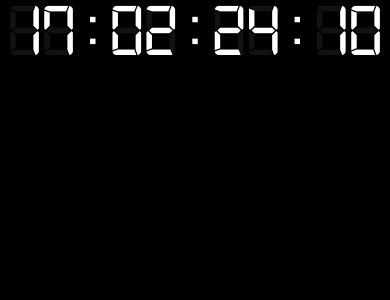
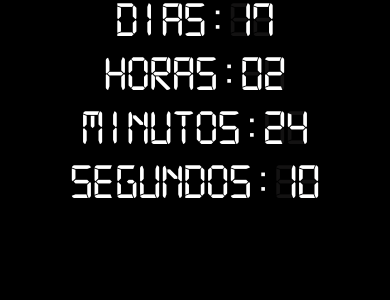
Before and after one commit to egg-jose/come-back-day, a React (Create React App) app: page / in a window 390 px wide. Shown: the top 300 px of the page. Built offline with nearby package versions, Linux system fonts and the light colour scheme.

Commit message:
Best way

```diff
--- a/src/App.css
+++ b/src/App.css
@@ -27,6 +27,7 @@ main {
 /* CLOCK */
 div.clock {
 	text-align: center;
+	font-size: 100px;
 }
 
 div.clock div{
@@ -35,7 +36,7 @@ div.clock div{
 }
 
 div.clock div p{
-	font-size: 100px;
+
 	position: relative;
 	z-index: 100;
 }
@@ -48,7 +49,14 @@ div.clock .placeholder {
 }/*END CLOCK*/
 
 @media only screen and (max-width: 600px)  {
-	div.clock div p{
+	div.clock{
 		font-size: 75px;
 	}
 }
+
+
+@media only screen and (max-width: 450px)  {
+	div.clock{
+		font-size: 50px;
+	}
+}
--- a/src/App.js
+++ b/src/App.js
@@ -36,42 +36,67 @@ export default class App extends Component {
   }
   render() {
     this.cTime();
-    const {days,hours,minutes,seconds} = this.state
+    const { days, hours, minutes, seconds } = this.state
     return (
-      // <div>
-      //   <p>
-      //     {this.state.days +"d " + this.state.hours + "h "+ this.state.minutes + "m " + this.state.seconds + "s "}
-      //   </p>
+      // <div className="clock">
+      //   <div className="numbers">
+      //     <p className="hours">{days}</p>
+      //     <p className="placeholder">88</p>
+      //   </div>
+
+      //   <div className="colon">
+      //     <p>:</p>
+      //   </div>
+      //   <div className="numbers">
+      //     <p className="hours">{hours.length >= 2 ? hours : '0'+ hours}</p>
+      //     <p className="placeholder">88</p>
+      //   </div>
+
+      //   <div className="colon">
+      //     <p>:</p>
+      //   </div>
+
+      //   <div className="numbers">
+      //     <p className="minutes">{minutes.length >= 2 ? minutes : '0'+ minutes}</p>
+      //     <p className="placeholder">88</p>
+      //   </div>
+
+      //   <div className="colon">
+      //     <p>:</p>
+      //   </div>
+
+      //   <div className="numbers">
+      //     <p className="seconds">{seconds.length >= 2 ? seconds : '0'+ seconds}</p>
+      //     <p className="placeholder">88</p>
+      //   </div>
       // </div>
       <div className="clock">
+        Dias:
         <div className="numbers">
           <p className="hours">{days}</p>
           <p className="placeholder">88</p>
         </div>
-
-        <div className="colon">
-          <p>:</p>
-        </div>
+        <br />
+        <br />
+        Horas:
         <div className="numbers">
-          <p className="hours">{hours.length >= 2 ? hours : '0'+ hours}</p>
+          <p className="hours">{hours.length >= 2 ? hours : '0' + hours}</p>
           <p className="placeholder">88</p>
         </div>
+        <br />
+        <br />
 
-        <div className="colon">
-          <p>:</p>
-        </div>
-
+        Minutos:
         <div className="numbers">
-          <p className="minutes">{minutes.length >= 2 ? minutes : '0'+ minutes}</p>
+          <p className="minutes">{minutes.length >= 2 ? minutes : '0' + minutes}</p>
           <p className="placeholder">88</p>
         </div>
+        <br />
+        <br />
 
-        <div className="colon">
-          <p>:</p>
-        </div>
-
+        Segundos:
         <div className="numbers">
-          <p className="seconds">{seconds.length >= 2 ? seconds : '0'+ seconds}</p>
+          <p className="seconds">{seconds.length >= 2 ? seconds : '0' + seconds}</p>
           <p className="placeholder">88</p>
         </div>
       </div>
```
